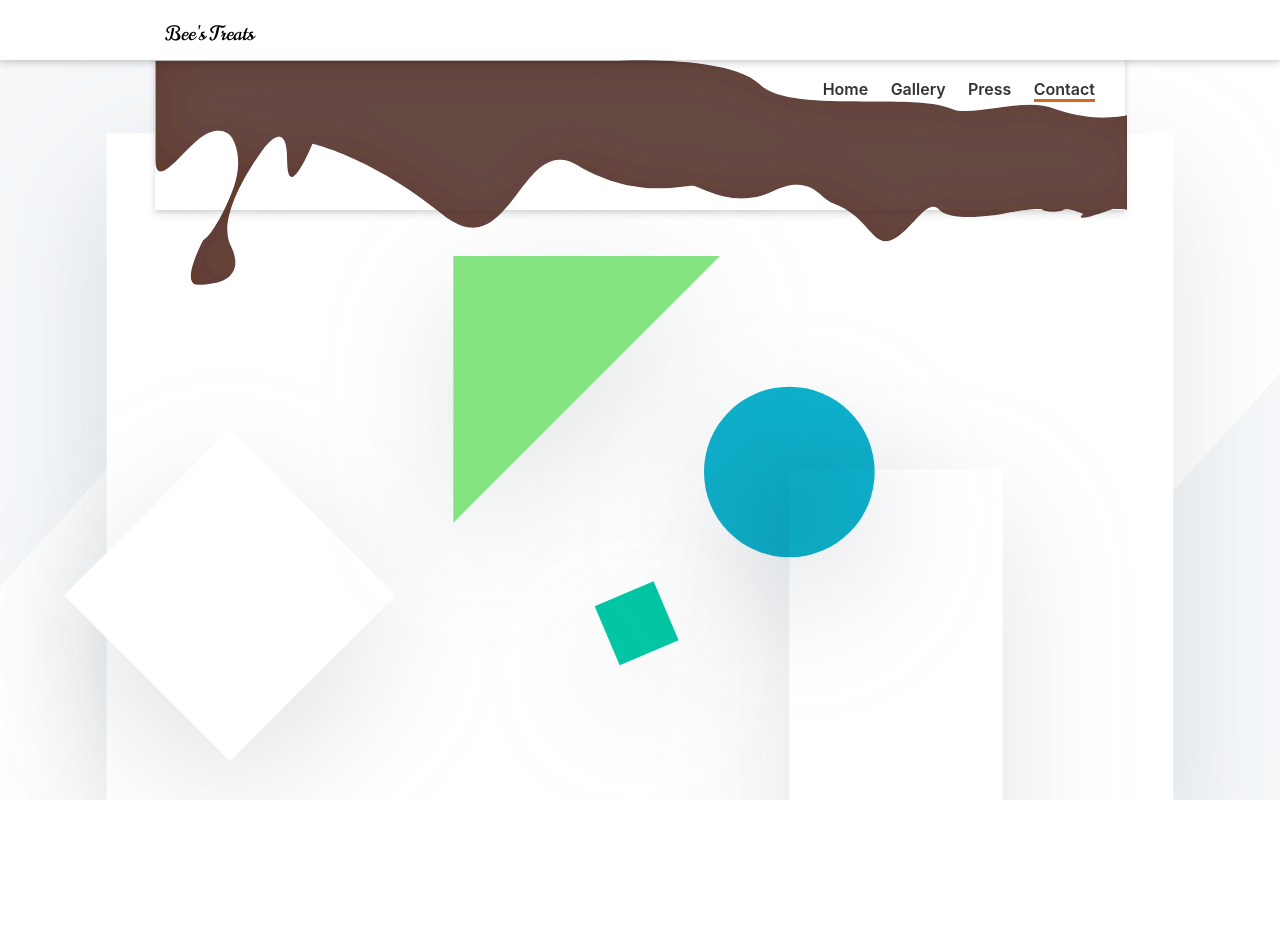
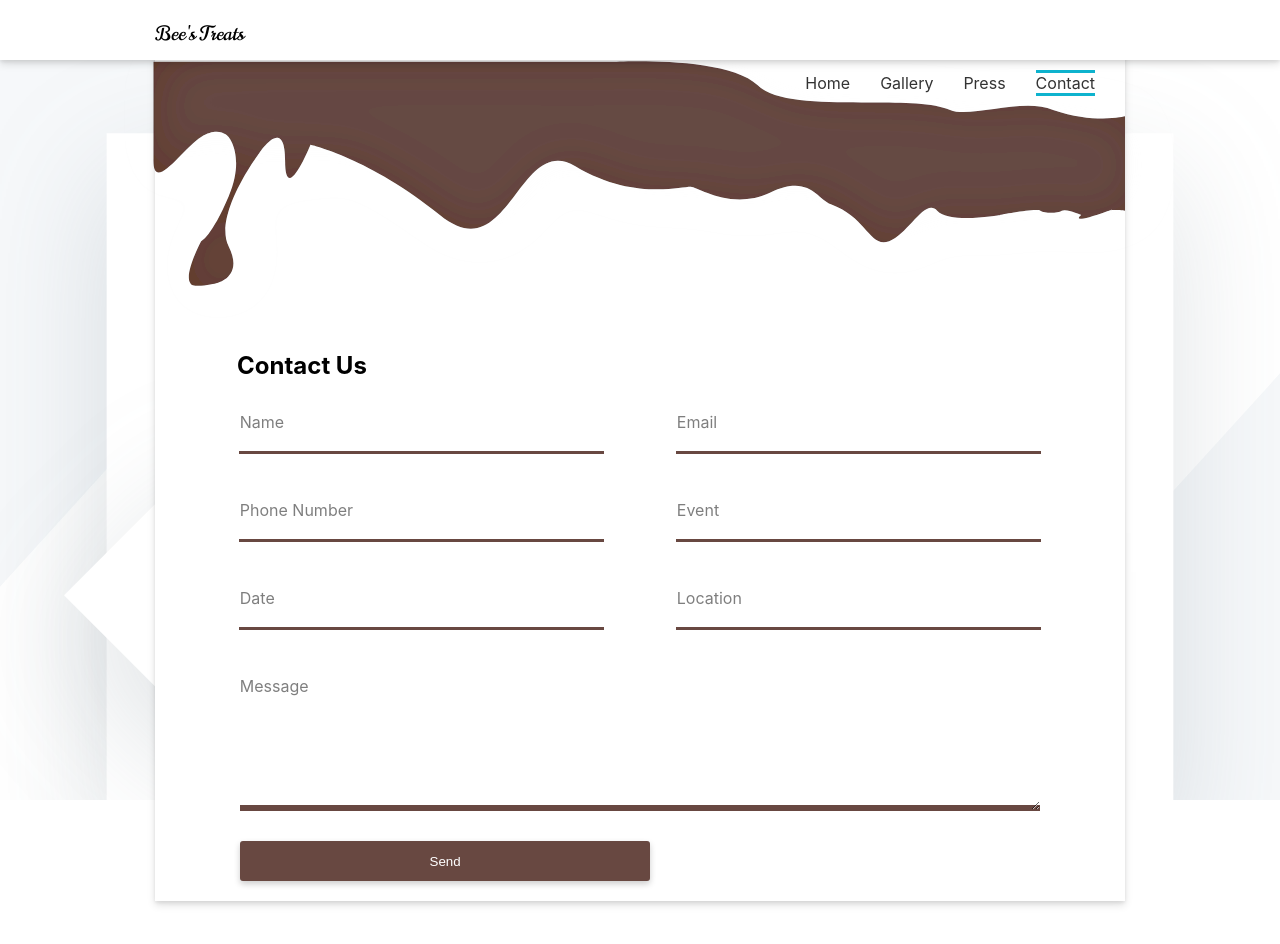
Before and after one commit to okabamac/Wonci-Website, a React (Create React App) app: page /contact in a window 1280 px wide. Shown: the top 944 px of the page. Before the commit the page ends 800 px from the top, so only its background shows below. Built offline with nearby package versions, Linux system fonts and the light colour scheme; a web font is replaced by a local one.

Commit message:
Laid out my form fields in a nice css grid structure using class component to manage state

```diff
--- a/src/components/Contact.js
+++ b/src/components/Contact.js
@@ -1,15 +1,84 @@
-import React from 'react';
+import React, { Component } from 'react';
 import MediaQuery from './MediaQuery';
-const Contact = () => (
-      <div>
+class Contact extends Component {
+  constructor(props) {
+    super(props);
+    this.state = {
+        name: '',
+        email: '',
+        phone: '',
+        event: '',
+        date: '',
+        location: '',
+        message: ''
+    };
+
+    this.handleChange = this.handleChange.bind(this);
+    this.handleSubmit = this.handleSubmit.bind(this);
+  }
+
+  handleChange(event) {
+    const target = event.target;
+    const name = target.name;
+  this.setState({
+      [name]: event.target.value
+  });
+  }
+
+  handleSubmit(event) {
+    alert('A name was submitted');
+    event.preventDefault();
+  }
+
+  render() {
+    return (
+        <div>
         <MediaQuery>
         {({windowWidth}) =>
               <div>
                    <div className='Container' style={{width: windowWidth>970 && '970px'}}>
+                   <div className='contact' style={{top: windowWidth<=698 && '10px'}}>
+                   <h2>Contact Us</h2>
+                    <form onSubmit={this.handleSubmit}>
+                    <div>
+                    <input type='text' name='name' value={this.state.name} onChange={this.handleChange} required />
+                     <label for='name'>Name</label>
+                   </div>
+                   <div>
+                  <input type='email' name='email' value={this.state.email} onChange={this.handleChange} required />
+                   <label for='email'>Email</label>
+                   </div>
+                   <div>
+                  <input type='text' name='phone' value={this.state.phone} onChange={this.handleChange} required/>
+                  <label for='phone'>Phone Number</label>
+                   </div>
+                   <div>
+                  <input type='text' name='event' value={this.state.event} onChange={this.handleChange} required/>
+                   <label for='event'>Event</label>
+                   </div>
+                   <div>
+                    <input type='text' name='date'  value={this.state.date} onChange={this.handleChange} required/>
+                    <label for='date'>Date</label>
+                   </div>
+                    <div>
+                    <input type='text' name='location' value={this.state.location} onChange={this.handleChange} required/>
+                    <label for='location'>Location</label>
+                   </div>
+                   <div class='textarea'>
+                   <textarea name='message' value={this.state.message} onChange={this.handleChange}></textarea>
+                   <label for='message'>Message</label>
+                   </div>
+                   <div className='btn-div'>
+                   <button type='submit'>Send</button>
+                   </div>
+      </form>
+                   </div>
                    </div>
                    </div>
         }
         </MediaQuery>
       </div>
-    )
+    );
+  }
+}
 export default Contact;
--- a/src/components/Hero.js
+++ b/src/components/Hero.js
@@ -24,16 +24,16 @@ const Hero = () => (
                   </div>
               </header>
               <div className='Navigation'>
-                   <nav style={{width: windowWidth>970 && '970px'}}>
-            <ul  className={" " + (windowWidth >970 && 'horizontal '+(position>70 && 'show-horizontal'))} id={""+(on && "open")}>
-            <li><NavLink exact to='/' activeStyle={{ borderBottom: '3px solid chocolate' }}>Home</NavLink></li >
-            <li><NavLink exact to='/gallery' activeStyle={{ borderBottom: '3px solid chocolate' }}>Gallery</NavLink></li>
-            <li><NavLink exact to='/press' activeStyle={{ borderBottom: '3px solid chocolate' }}>Press</NavLink></li>
-            <li><NavLink exact to='/contact' activeStyle={{ borderBottom: '3px solid chocolate' }}>Contact</NavLink></li>
+                   <nav style={{width: windowWidth>970 && '970px', height: windowWidth>970 && '100px'}}>
+            <ul  className={" " + (windowWidth >970? 'horizontal '+(position>30 && 'show-horizontal') : 'vertical')} id={""+(on && "open")}>
+            <li><NavLink exact to='/' activeStyle={{ borderBottom: '3px solid #0EB3CE', borderTop: '3px solid #0EB3CE' }}>Home</NavLink></li >
+            <li><NavLink exact to='/gallery' activeStyle={{ borderBottom: '3px solid #0EB3CE', borderTop: '3px solid #0EB3CE' }}>Gallery</NavLink></li>
+            <li><NavLink exact to='/press' activeStyle={{ borderBottom: '3px solid #0EB3CE', borderTop: '3px solid #0EB3CE' }}>Press</NavLink></li>
+            <li><NavLink exact to='/contact' activeStyle={{ borderBottom: '3px solid #0EB3CE', borderTop: '3px solid #0EB3CE' }}>Contact</NavLink></li>
          </ul>
        </nav>
        </div>
-              <div className='header-image' style={{top: windowWidth <= 698 && '83px' }}>
+              <div className='header-image' style={{top: windowWidth <= 698 && '57px' }}>
                 <img src={header} alt='Dripping chocolate' className='chocolate' style={{ width: windowWidth <= 970 && '120vw', top: windowWidth <= 970 && '-15%' }} />
               </div>
       </div>
--- a/src/components/Home.js
+++ b/src/components/Home.js
@@ -22,10 +22,10 @@ const Home = () => (
     <div className="box item1"><img src={pablo1} alt='Cake' /></div>
     <div className="box item2"><img src={pablo2} alt='Cake' /></div>
     <div className="item3">
-    <div className="box small-item1"><img src={cherish} alt='Cake' /></div>
-    <div className="box small-item2"><img src={pablo4} alt='Cake' /></div>
-    <div className="box small-item3"><img src={pablo5} alt='Cake' /></div>
-    <div className="box small-item4"><img src={pablo6} alt='Cake' /></div>
+    <div className="box"><img src={cherish} alt='Cake' /></div>
+    <div className="box"><img src={pablo4} alt='Cake' /></div>
+    <div className="box"><img src={pablo5} alt='Cake' /></div>
+    <div className="box"><img src={pablo6} alt='Cake' /></div>
     </div>
 </div>
 
--- a/src/components/Toggle.js
+++ b/src/components/Toggle.js
@@ -14,7 +14,7 @@ export default class Toggle extends Component {
     return children ({
           on: this.state.on,
           toggle: this.toggle
-        });
+        })
 
   }
 }
--- a/src/styles/_app.scss
+++ b/src/styles/_app.scss
@@ -43,7 +43,6 @@ header {
   box-shadow: $box-shadow;
 
   p {
-    padding-left: 0.5em;
     font-size: 20px;
     font-family: 'Norican';
   }
@@ -52,7 +51,7 @@ header {
     bottom: 20px;
     right: 30px;
     width: 30px;
-    z-index: 100;
+    z-index: 5000;
     cursor: pointer;
     display: block;
     @include easeOut;
--- a/src/styles/_home.scss
+++ b/src/styles/_home.scss
@@ -3,7 +3,6 @@
 .Container {
     position: absolute;
     top: 10px;
-    text-align: center;
     width: 100vw;
     padding: 200px 0 0 0;
     left: 0;
@@ -12,10 +11,12 @@
     margin-right: auto;
     box-shadow: $box-shadow;
     line-height: 1;
+    text-align: center;
     background: #fff;
 
     .title {
         font-family: 'Parisienne', cursive;
+        text-align: center;
 
         h2 {
             font-size: 3.5em;
@@ -135,15 +136,98 @@
     right: 0;
     margin-left: auto;
     margin-right: auto;
-    top: 62px;
+    top: 40px;
     max-width: 970px;
-    height: 500px;
+    height: 320px;
+    z-index: 1;
 
     .chocolate {
         position: absolute;
-        top: -15%;
-        left: -6.5%;
-        z-index: 999;
+        top: -16.3%;
+        left: -6.7%;
+        z-index: 1;
     }
 
 }
+.contact {
+    position: relative;
+    width: 100%;
+    top: 60px;
+    padding: 4em;
+
+    h2 {
+        text-align: left;
+        top: 5em;
+        margin-left: .75em;
+        margin-bottom: 1.5em;
+    }
+    form {
+        display: grid;
+        grid-gap: 2em;
+        width: 100%;
+        grid-template-columns: 1fr 1fr;
+        div {
+            position: relative;
+            margin-bottom: 1em;
+        }
+        input {
+            width: 90%;
+            height: 40px;
+        }
+
+        label {
+            position: absolute;
+            top: 0;
+            left: 0;
+            padding-left: 1.3em;
+            transition: all 200ms;
+            opacity: 0.5;
+        }
+        .textarea {
+            grid-column: 1/ span 2;
+            textarea {
+                width: 95%;
+                height: 10em;
+            }
+        }
+        input, textarea {
+            padding: 1em 0 0 .3em;
+            border: none;
+            border-bottom: solid 0.1em #684841;
+            background: linear-gradient(to bottom, rgba(255, 255, 255, 0) 96%, #684841 4%);
+            &:focus {
+                box-shadow: none;
+                outline: none;
+                border-bottom: 0.5em solid chocolate;
+            }
+        }
+        .btn-div {
+            grid-column: 1/ span 2;
+            text-align: left;
+            padding-left: 1.3em;
+            margin-top: -20px;
+            button {
+                color: white;
+                cursor: pointer;
+                border: none;
+                border-radius: 3px;
+                width: 50%;
+                height: 40px;
+                background-color: #684841;
+                box-shadow: 0 3px 6px 0 rgba(0, 0, 0, 0.2);
+
+                &:hover {
+                    transform: translateY(-2px);
+                    box-shadow: 0 5px 6px 0 rgba(0, 0, 0, 0.2);
+                }
+            }
+        }
+
+
+        input:focus + label, textarea:focus + label, input:valid + label {
+            transform: translate3d(0, -100%, 0);
+            opacity: 1;
+            font-size: 120%;
+        }
+    }
+}
--- a/src/styles/_navbar.scss
+++ b/src/styles/_navbar.scss
@@ -1,23 +1,27 @@
 @import 'config';
 .Navigation {
     max-width: 970px;
+    height: 200px;
     margin: auto;
 }
 nav {
     position: fixed;
     top: 18px;
     height: 100vh;
+    width: 100vw;
     padding: 0;
     margin:  0 auto;
-    width: 100vw;
-    z-index: 1000;
+    z-index: 200;
+    pointer-events: none;
 
-    ul {
+    .vertical {
         display: none;
         list-style-type: none;
         padding: 15px 30px;
         height: inherit;
-        background-color: #009688;
+        width: inherit;
+        background-color: chocolate;
+         pointer-events: all;
         li {
             margin: 30px 0;
             font-size: 1em;
@@ -31,38 +35,37 @@ nav {
 
     }
    .horizontal {
-       display: block;
-       background-color: transparent;
-       margin-right: 0;
-       height: 90px;
+       position: relative;
+       top: 1.5em;
+       list-style-type: none;
        float: right;
+       pointer-events: all;
 
        li {
            float: left;
-           margin-right: 1.4em;
-           &:last-child {
-               margin-right: 0;
-           }
+            margin: 15px;
+            font-size: 1em;
+            &:last-child{
+                margin-right: 30px;
+            }
            a {
                color: #333;
+               text-decoration: none;
            }
        }
    }
    .show-horizontal {
-       background: #009688;
+       background: chocolate;
+       height: 60px;
        li {
            a {
             color: white;
-            padding-bottom: 0.5rem;
            }
 
        }
    }
 }
 
-.active {
-    border-bottom: 2px solid chocolate;
-}
 #open {
     display: block;
 }
--- a/src/styles/_responsiveness.scss
+++ b/src/styles/_responsiveness.scss
@@ -46,4 +46,15 @@
 
      }
 
+     .contact form {
+         grid-template-columns: 1fr;
+
+         .textarea {
+             grid-column: 1;
+         }
+         .btn-div {
+             grid-column: 1;
+         }
+     }
+
 }
```
Also changed, not shown: src/images/bodyback.svg.
